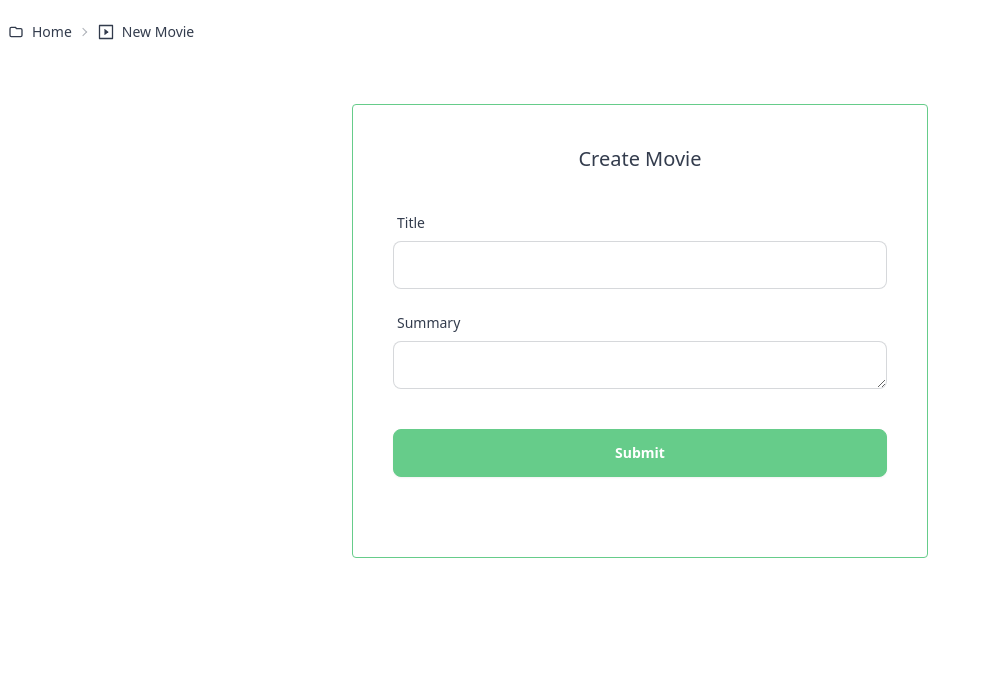
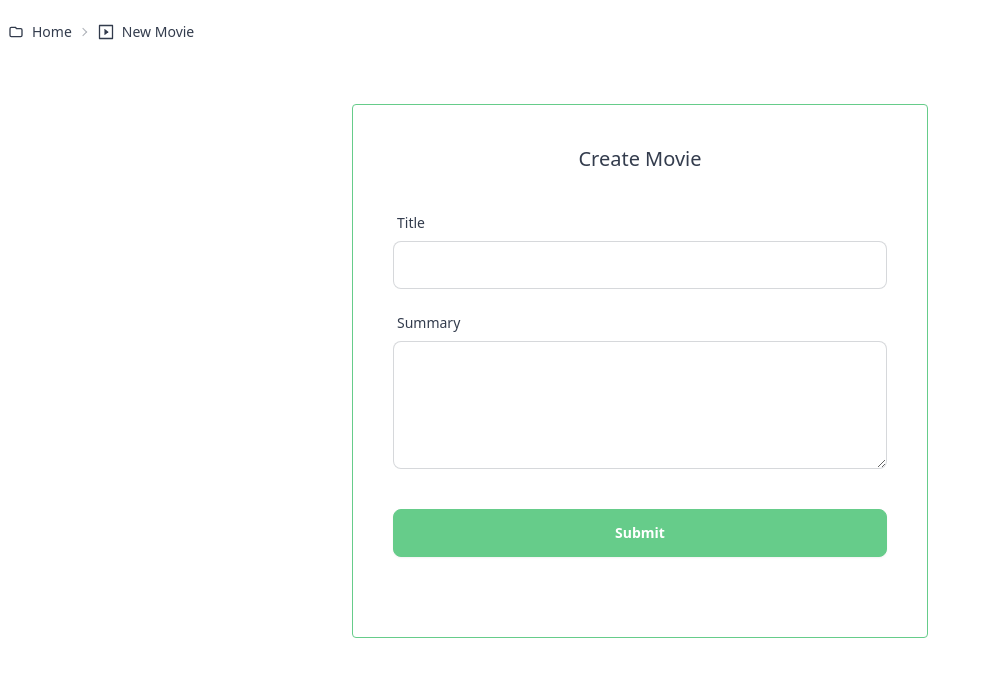
Before and after one commit to Hardik-K-Patel/Vue-js, a Vue app: page /#/create in a window 1280 px wide. Shown: the top 676 px of the page, without its empty margins (0-982 px from the left). Built offline with nearby package versions, Linux system fonts and the light colour scheme; no server answers.

Commit message:
feat: update layout

```diff
--- a/src/components/HomePage.vue
+++ b/src/components/HomePage.vue
@@ -105,7 +105,10 @@
                   >{{ movie.title[0].value }}</router-link
                 >
               </h2>
-              <p v-if="movie.body && movie.body[0] && movie.body[0].value">
+              <p
+                v-if="movie.body && movie.body[0] && movie.body[0].value"
+                class="overflow-hidden"
+              >
                 <span v-html="movie.body[0].value"></span>
               </p>
               <p
--- a/src/components/MovieForm.vue
+++ b/src/components/MovieForm.vue
@@ -31,7 +31,7 @@
               <textarea
                 v-model="localBody"
                 name="body"
-                class="input input-bordered w-full max-w-lg"
+                class="input input-bordered w-full max-w-lg min-h-32"
                 required
               ></textarea>
             </label>
```
